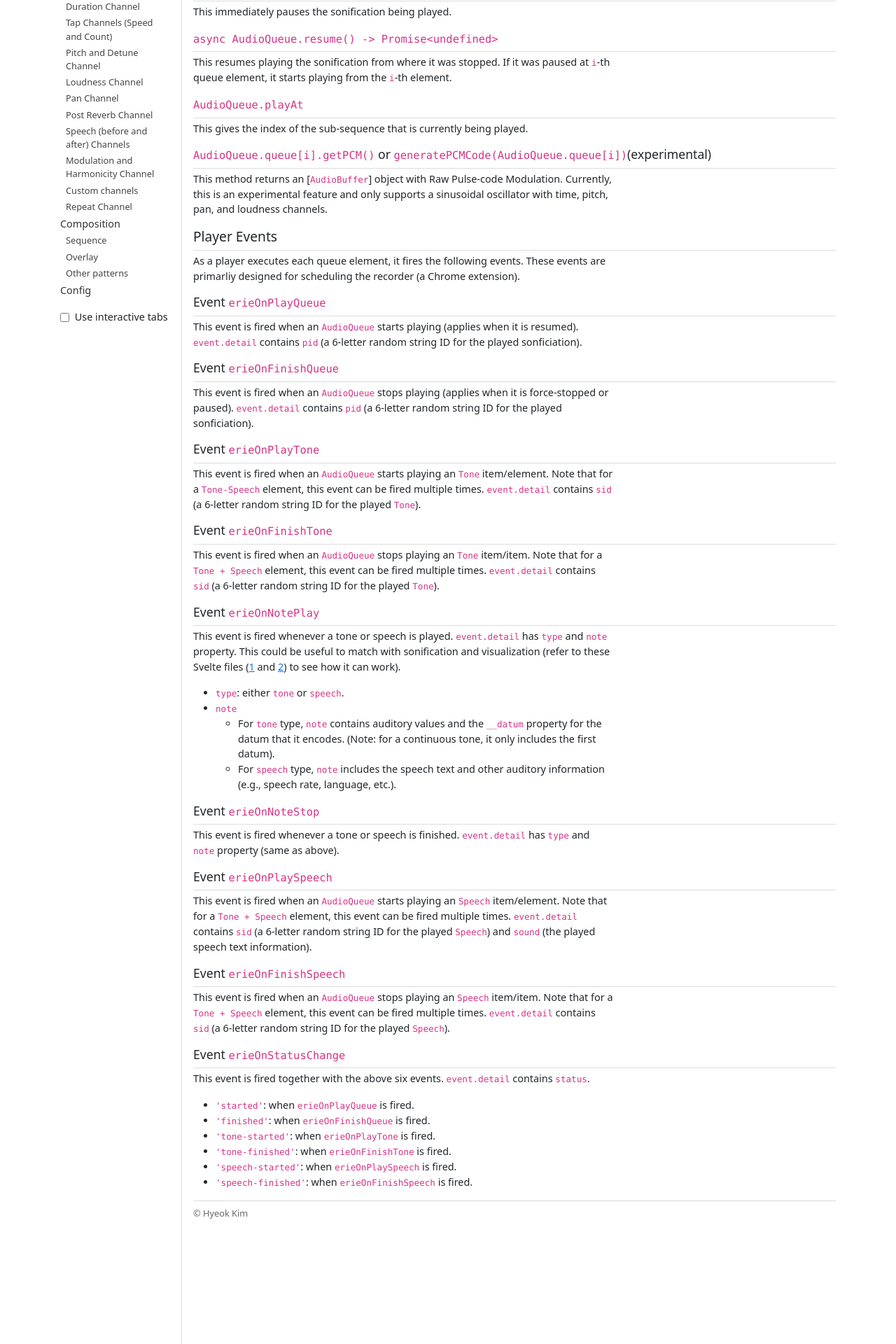
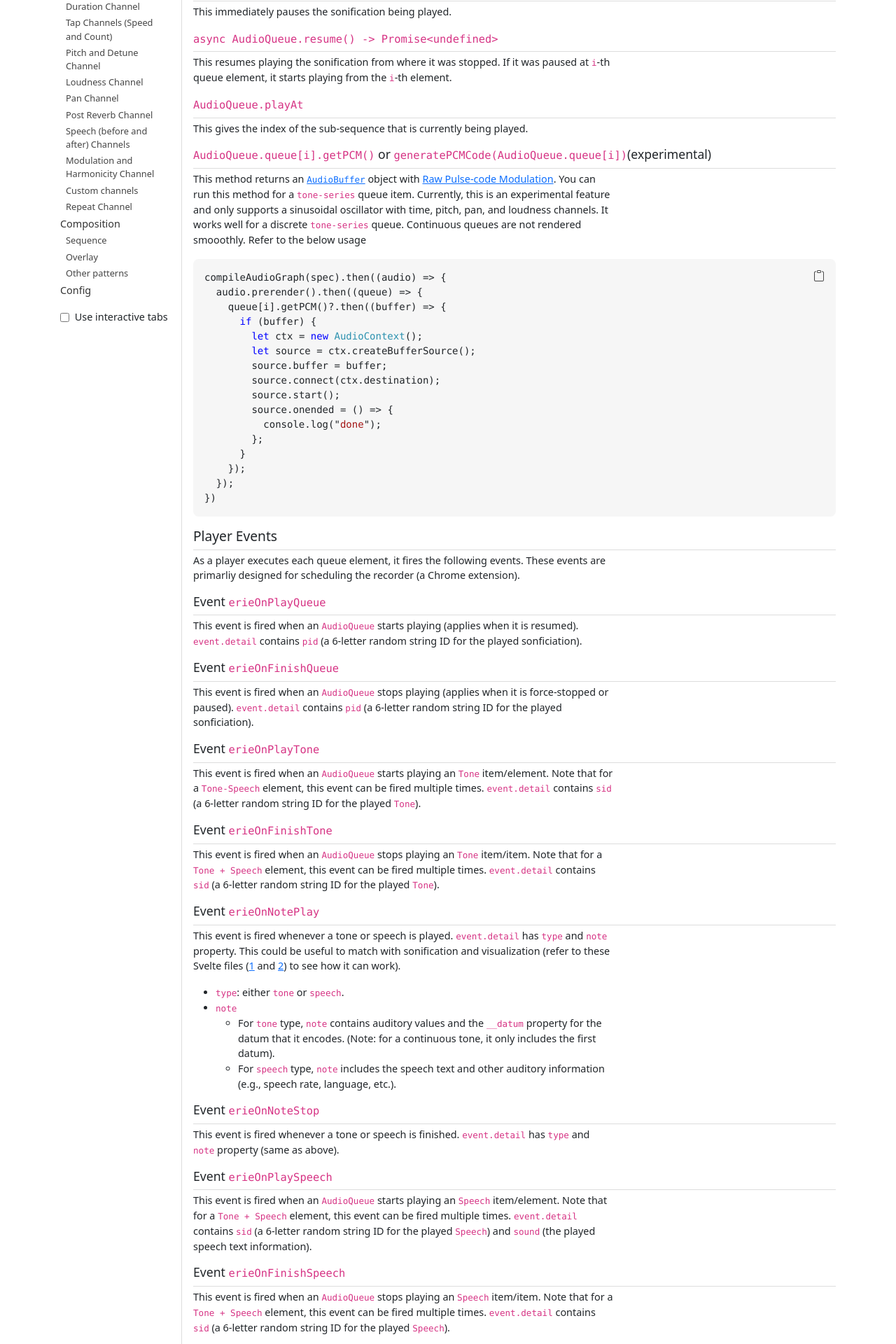
Before and after one commit to see-mike-out/erie-documentation, a Jekyll site: the page built from docs/how-to-use/player.md, in a window 1280 px wide. Shown: the part 698-2618 px from the top of the page at 70% size. Built offline with Jekyll 4.4.1, drawn with Linux system fonts in a browser that asks for light colours.

Commit message:
pcm usage

```diff
--- a/docs/how-to-use/player.md
+++ b/docs/how-to-use/player.md
@@ -50,8 +50,30 @@ This gives the index of the sub-sequence that is currently being played.
 
 ### `AudioQueue.queue[i].getPCM()` or `generatePCMCode(AudioQueue.queue[i])`(experimental)
 
-This method returns an [`AudioBuffer`] object with Raw Pulse-code Modulation.
+This method returns an [`AudioBuffer`](https://developer.mozilla.org/en-US/docs/Web/API/AudioBuffer) object with [Raw Pulse-code Modulation](Pulse-code modulation).
+You can run this method for a `tone-series` queue item.
 Currently, this is an experimental feature and only supports a sinusoidal oscillator with time, pitch, pan, and loudness channels.
+It works well for a discrete `tone-series` queue. Continuous queues are not rendered smooothly.
+Refer to the below usage
+
+{% highlight js %}
+compileAudioGraph(spec).then((audio) => {
+  audio.prerender().then((queue) => {
+    queue[i].getPCM()?.then((buffer) => {
+      if (buffer) {
+        let ctx = new AudioContext();
+        let source = ctx.createBufferSource();
+        source.buffer = buffer;
+        source.connect(ctx.destination);
+        source.start();
+        source.onended = () => {
+          console.log("done");
+        };
+      }
+    });
+  });
+})
+{% endhighlight %}
 
 ## Player Events
 
```
